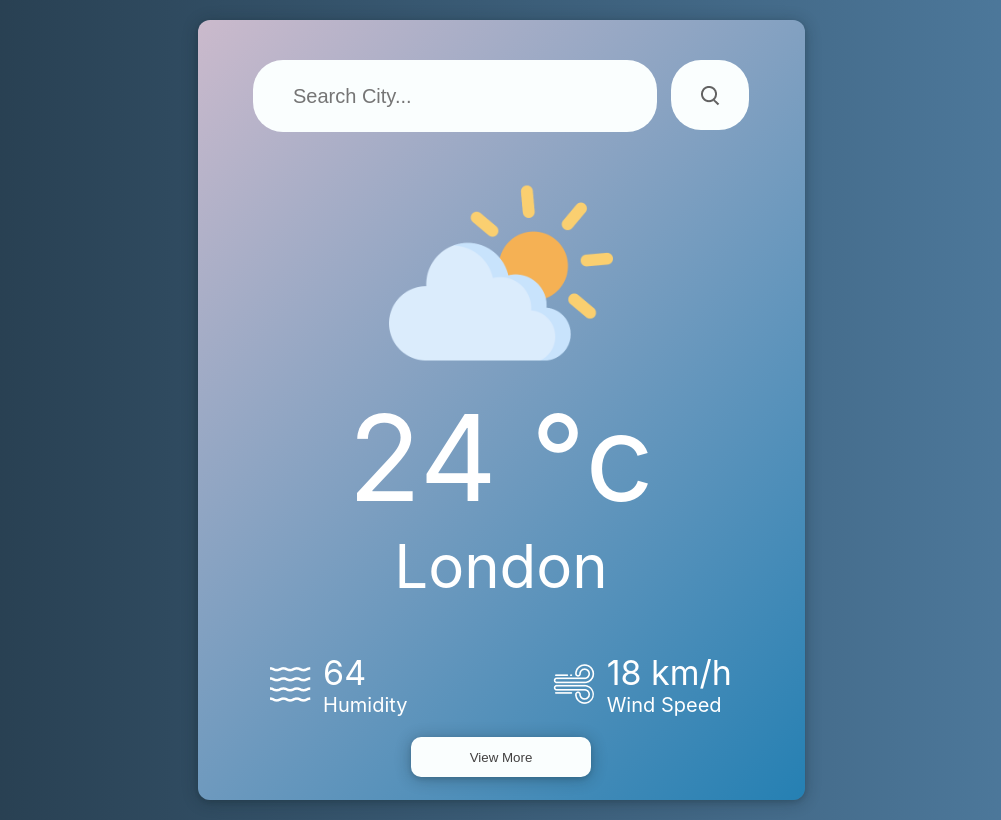
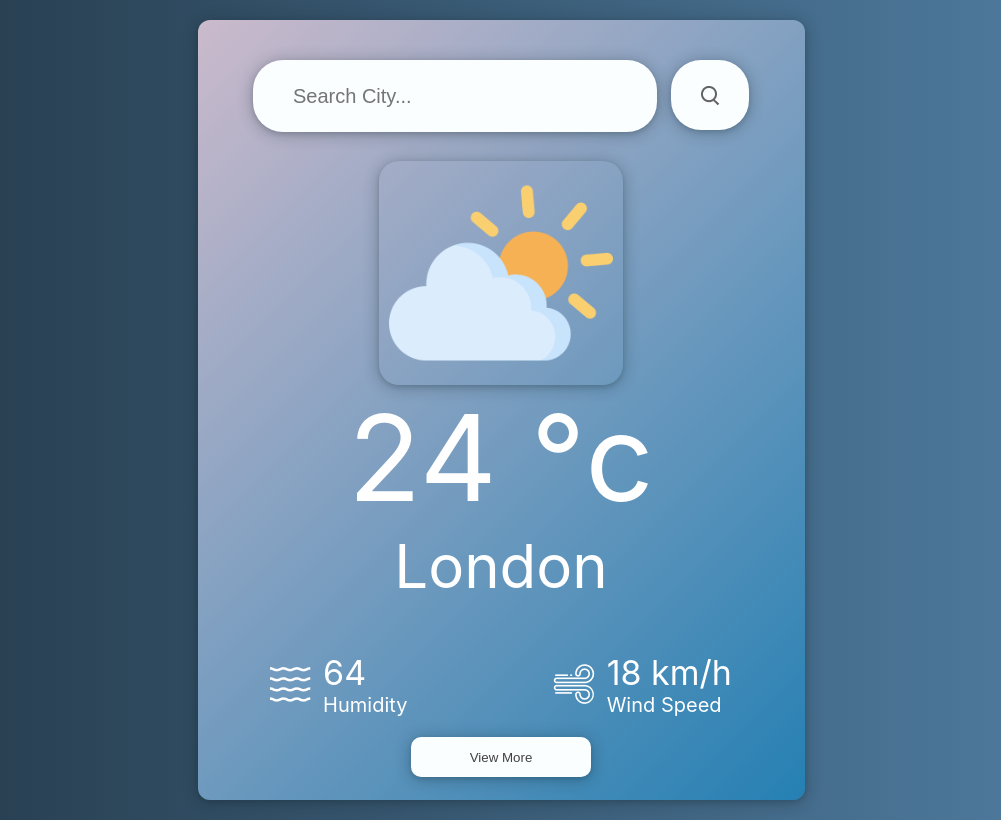
Before and after one commit to campbell-15/WeatherApp, a React (Create React App) app: page / in a window 1280 px wide. Shown: the whole page, without its empty margins (139-1140 px from the left). Built offline with nearby package versions, Linux system fonts and the light colour scheme.

Commit message:
added styles to weather icon

```diff
--- a/src/Components/WeatherApp/WeatherApp.css
+++ b/src/Components/WeatherApp/WeatherApp.css
@@ -34,6 +34,7 @@ body {
     color: #424040;
     font-size: 20px;
     font-weight: 400;
+    box-shadow: rgba(14, 30, 37, 0.12) 0px 2px 4px 0px, rgba(14, 30, 37, 0.32) 0px 2px 16px 0px;
 }
 
 .search-icon {
@@ -45,12 +46,19 @@ body {
     background: #fafefe;
     border-radius: 30px;
     cursor: pointer;
+    box-shadow: rgba(14, 30, 37, 0.12) 0px 2px 4px 0px, rgba(14, 30, 37, 0.32) 0px 2px 16px 0px;
 }
 
 .weather-image {
     margin-top: 29px;
     display: flex;
     justify-content: center;
+}
+
+.weather-image img{
+    box-shadow: rgba(14, 30, 37, 0.12) 0px 2px 4px 0px, rgba(14, 30, 37, 0.32) 0px 2px 16px 0px;
+    border-radius: 20px;
+    padding: 0px 10px;
 }
 
 .weather-temp {
```
